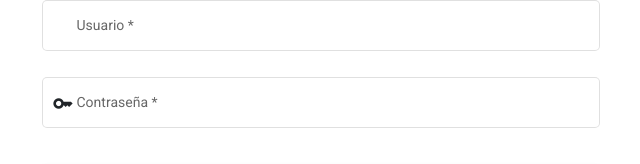
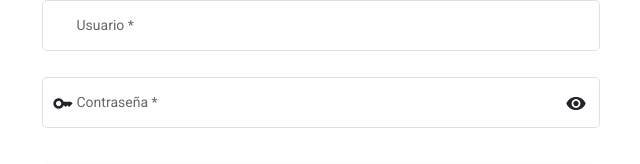
Before and after one commit to RafaFil/obligatorio_base_de_datos_II, an Angular app in the folder frontend/: page /login in a window 1280 px wide. Shown: the part 243-407 px from the top of the page, without its empty margins (319-959 px from the left). Built offline with nearby package versions, Linux system fonts and the light colour scheme.

Commit message:
password type set as password

```diff
--- a/frontend/src/app/modules/pages/landing/components/login-form/login-form.component.html
+++ b/frontend/src/app/modules/pages/landing/components/login-form/login-form.component.html
@@ -14,8 +14,10 @@
 
         <mat-form-field appearance="outline" class="w-100">
             <mat-label>Contraseña</mat-label>
-            <input matInput placeholder="contraseña" [formControl]="loginForm.controls.password">
+            <input matInput [type]="inputPasswordType" placeholder="contraseña" [formControl]="loginForm.controls.password">
             <mat-icon matPrefix>key</mat-icon>
+            <mat-icon matSuffix (click)="changePassVisibility()">
+                {{passwordVisibilityIcon}}</mat-icon>
         </mat-form-field>
     </form>
 
--- a/frontend/src/app/modules/pages/landing/components/login-form/login-form.component.ts
+++ b/frontend/src/app/modules/pages/landing/components/login-form/login-form.component.ts
@@ -14,6 +14,9 @@ export class LoginFormComponent implements OnInit {
 
   usuarioDO!: string | null;
   isLoading = false;
+  isPassVisible = false;
+  inputPasswordType = "password";
+  passwordVisibilityIcon = "visibility";
 
   constructor(private formBuilder : FormBuilder, private userService : UserService,
               private router : Router, private snackBar : MatSnackBar) { }
@@ -57,6 +60,22 @@ export class LoginFormComponent implements OnInit {
 
   }
 
+  changePassVisibility() {
+
+    if (this.isPassVisible) {
+      this.inputPasswordType = "text";
+      this.passwordVisibilityIcon = "visibility_off"
+      this.isPassVisible = false;
+    }
+
+    else {
+      this.passwordVisibilityIcon = "visibility";
+      this.inputPasswordType = "password";
+      this.isPassVisible = true;
+    }
+
+  }
+
 
 
 }
--- a/frontend/src/app/modules/pages/landing/components/signup-form/signup-form.component.html
+++ b/frontend/src/app/modules/pages/landing/components/signup-form/signup-form.component.html
@@ -26,20 +26,19 @@
 
         <mat-form-field appearance="outline" class="w-100">
             <mat-label>Contraseña</mat-label>
-            <input matInput placeholder="contraseña" [formControl]="signupForm.controls.pass">
+            <input type="password" matInput placeholder="contraseña" [formControl]="signupForm.controls.pass">
             <mat-icon matPrefix>key</mat-icon>
         </mat-form-field>
 
         <mat-form-field appearance="outline" class="w-100">
             <mat-label>Repetir contraseña</mat-label>
-            <input matInput placeholder="contraseña" [formControl]="signupForm.controls.repPass">
+            <input type="password" matInput placeholder="contraseña" [formControl]="signupForm.controls.repPass">
             <mat-icon matPrefix>key</mat-icon>
         </mat-form-field>
 
         <mat-form-field appearance="outline" class="w-100">
             <mat-label>Contacto</mat-label>
             <input matInput placeholder="contraseña" [formControl]="signupForm.controls.contact">
-            <mat-icon matPrefix>key</mat-icon>
         </mat-form-field>
     </form>
 
```
